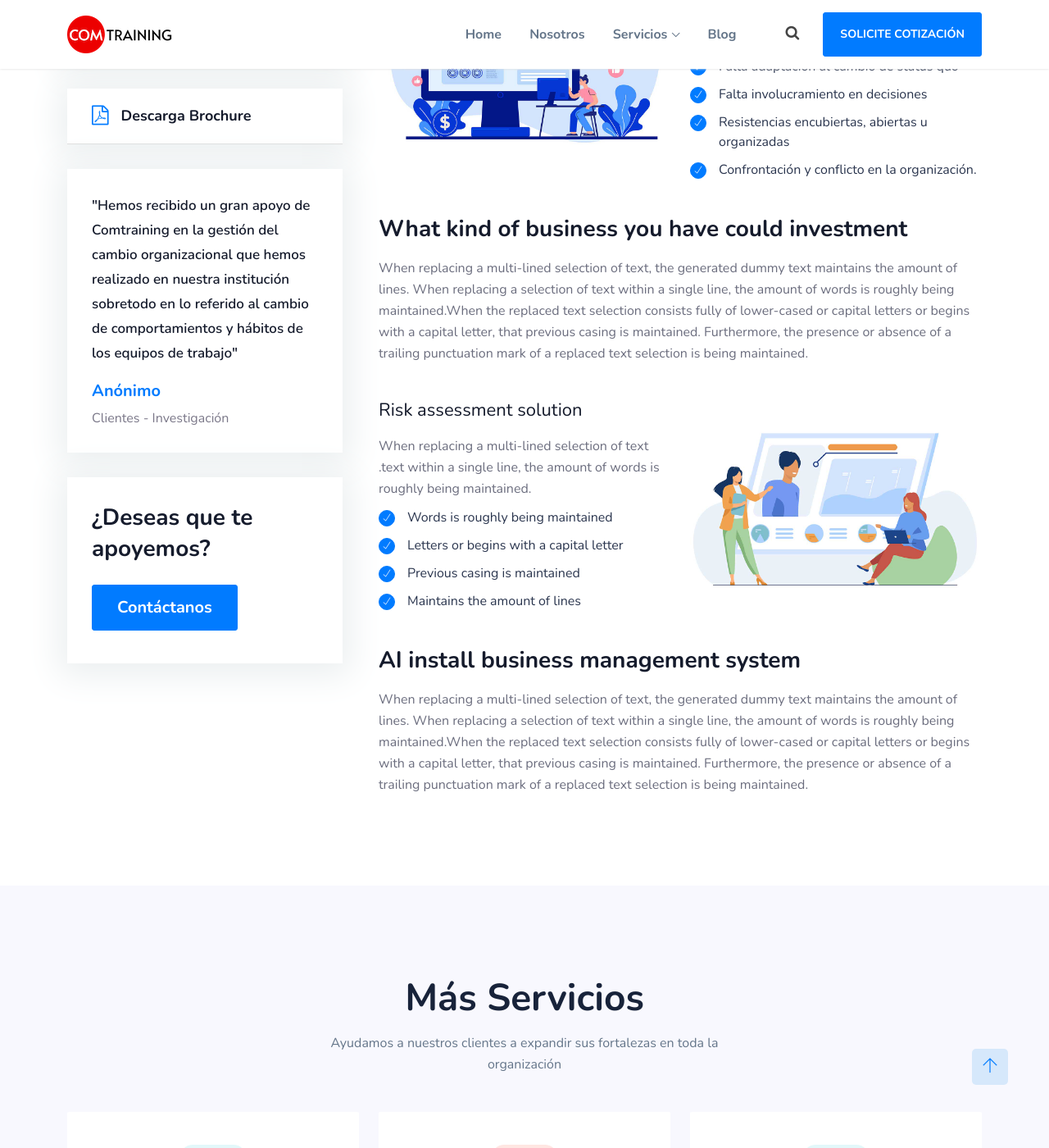
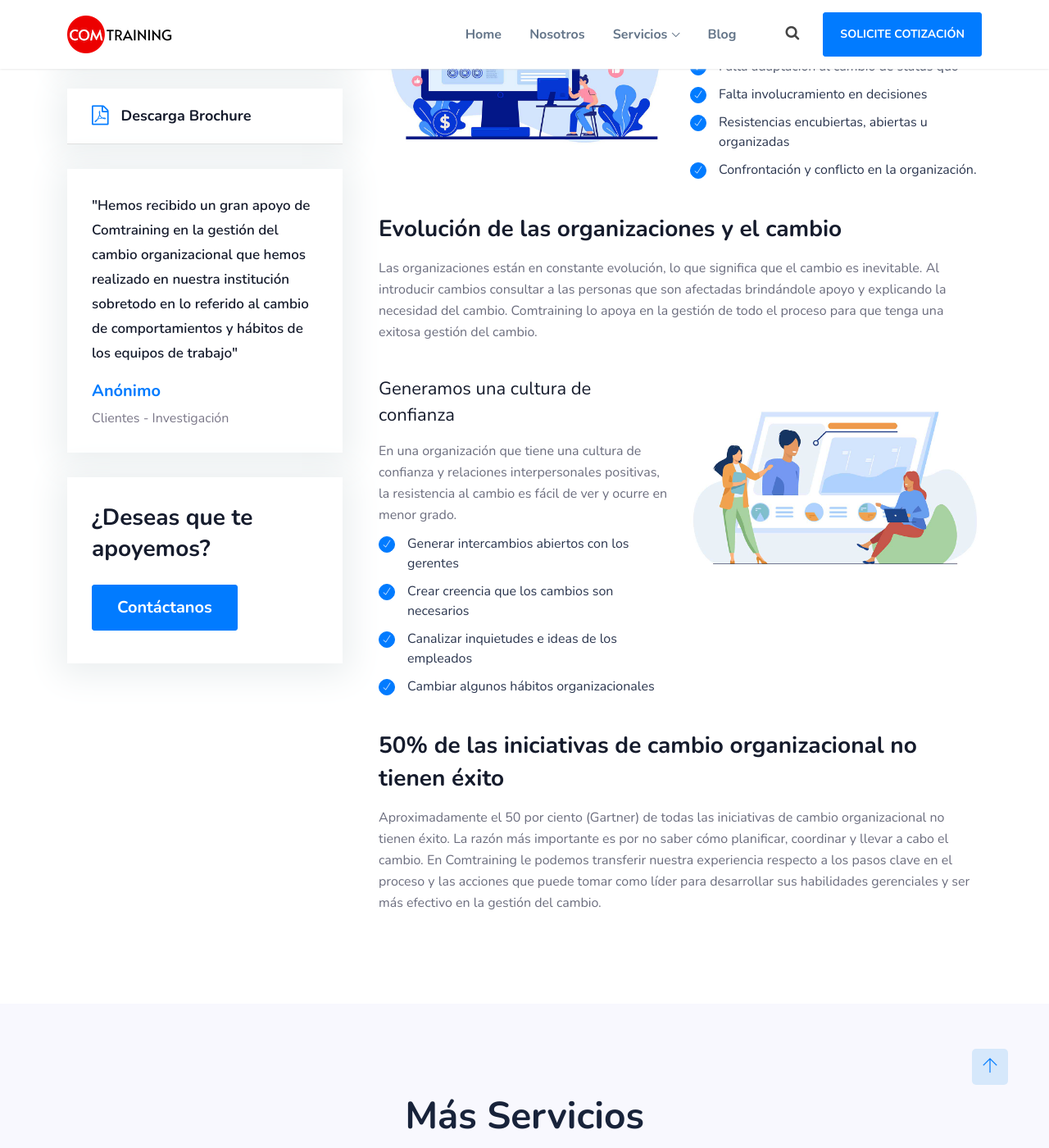
Before and after one commit to fjvalles/comtraining-landing, a Jekyll site: the page built from _services/gestion-cambio-organizacional.html, in a window 1280 px wide and 1400 px high, scrolled down 809 px. Shown: the whole window at 82% size. Built offline with Jekyll 4.4.1, drawn with Linux system fonts in a browser that asks for light colours; a script that is not in the unit is left out.

Commit message:
Update Servicios “gestion-cambio-organizacional”

```diff
--- a/_services/gestion-cambio-organizacional.html
+++ b/_services/gestion-cambio-organizacional.html
@@ -47,15 +47,9 @@ service_card_layout: 2
     <div class="col-xl-12 col-lg-12 col-md-12">
         <div class="single-well mar-well">
             <a href="#">
-                <h3>What kind of business you have could investment</h3>
+                <h3>Evolución de las organizaciones y el cambio</h3>
             </a>
-            <p>When replacing a multi-lined selection of text, the generated dummy text
-                maintains the amount of lines. When replacing a selection of text within a
-                single line, the amount of words is roughly being maintained.When the replaced
-                text selection consists fully of lower-cased or capital letters or begins with a
-                capital letter, that previous casing is maintained. Furthermore, the presence or
-                absence of a trailing punctuation mark of a replaced text selection is being
-                maintained.</p>
+            <p>Las organizaciones están en constante evolución, lo que significa que el cambio es inevitable. Al introducir cambios consultar a las personas que son afectadas brindándole apoyo y explicando la necesidad del cambio. Comtraining lo apoya en la gestión de todo el proceso para que tenga una exitosa gestión del cambio.</p>
         </div>
     </div>
     <!-- End single page -->
@@ -64,14 +58,13 @@ service_card_layout: 2
 <div class="row">
     <div class="col-xl-6 col-lg-6 col-md-12">
         <div class="single-well mar-well">
-            <h4>Risk assessment solution</h4>
-            <p>When replacing a multi-lined selection of text .text within a single line, the
-                amount of words is roughly being maintained.</p>
+            <h4>Generamos una cultura de confianza</h4>
+            <p>En una organización que tiene una cultura de confianza y relaciones interpersonales positivas, la resistencia al cambio es fácil de ver y ocurre en menor grado.</p>
             <ul class="marker-list">
-                <li>Words is roughly being maintained</li>
-                <li>Letters or begins with a capital letter</li>
-                <li>Previous casing is maintained</li>
-                <li>Maintains the amount of lines</li>
+                <li>Generar intercambios abiertos con los gerentes</li>
+                <li>Crear creencia que los cambios son necesarios </li>
+                <li>Canalizar inquietudes e ideas de los empleados</li>
+                <li>Cambiar algunos hábitos organizacionales</li>
             </ul>
         </div>
     </div>
@@ -86,14 +79,8 @@ service_card_layout: 2
 <div class="row">
     <div class="col-xl-12 col-lg-12 col-md-12">
         <div class="single-well mar-well last-content">
-            <h3>AI install business management system</h3>
-            <p>When replacing a multi-lined selection of text, the generated dummy text
-                maintains the amount of lines. When replacing a selection of text within a
-                single line, the amount of words is roughly being maintained.When the replaced
-                text selection consists fully of lower-cased or capital letters or begins with a
-                capital letter, that previous casing is maintained. Furthermore, the presence or
-                absence of a trailing punctuation mark of a replaced text selection is being
-                maintained.</p>
+            <h3>50% de las iniciativas de cambio organizacional no tienen éxito</h3>
+            <p>Aproximadamente el 50 por ciento (Gartner) de todas las iniciativas de cambio organizacional no tienen éxito. La razón más importante es por no saber cómo planificar, coordinar y llevar a cabo el cambio. En Comtraining le podemos transferir nuestra experiencia respecto a los pasos clave en el proceso y las acciones que puede tomar como líder para desarrollar sus habilidades gerenciales y ser más efectivo en la gestión del cambio.</p>
         </div>
     </div>
 </div>
```
